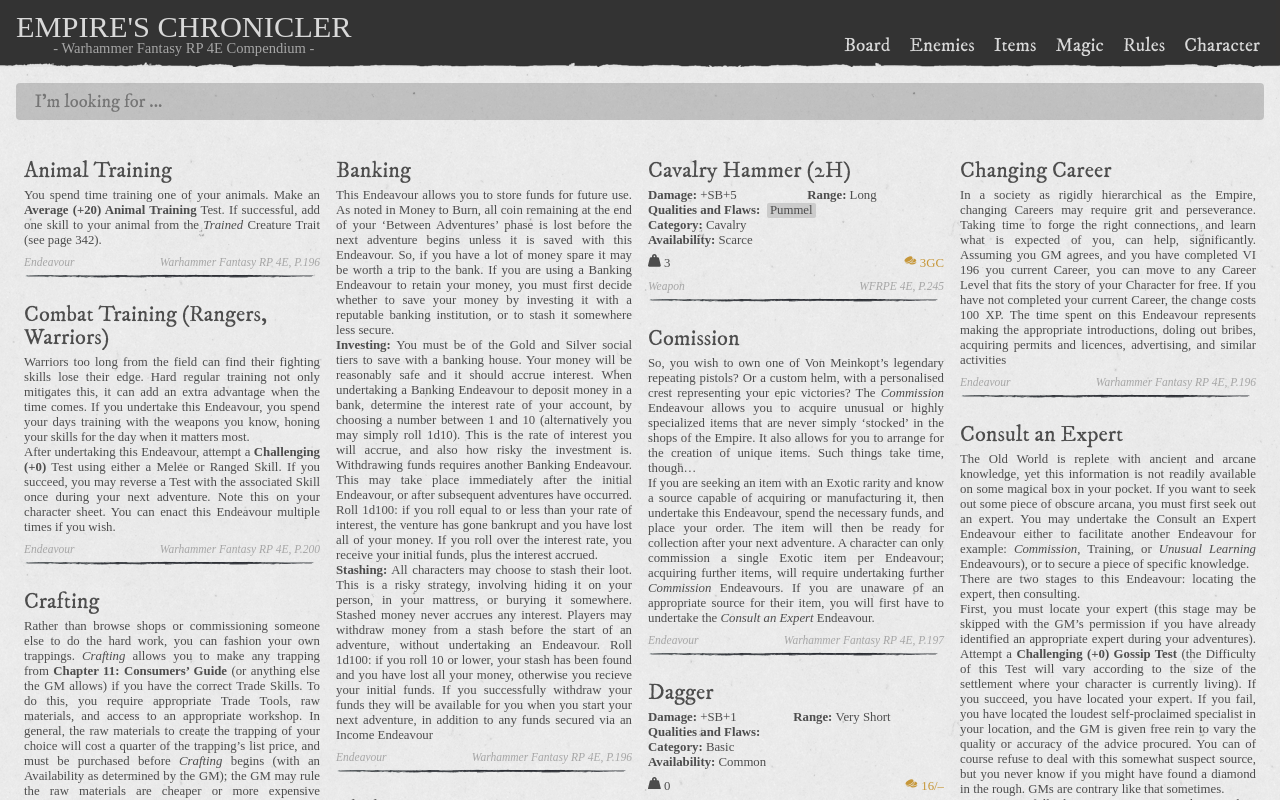
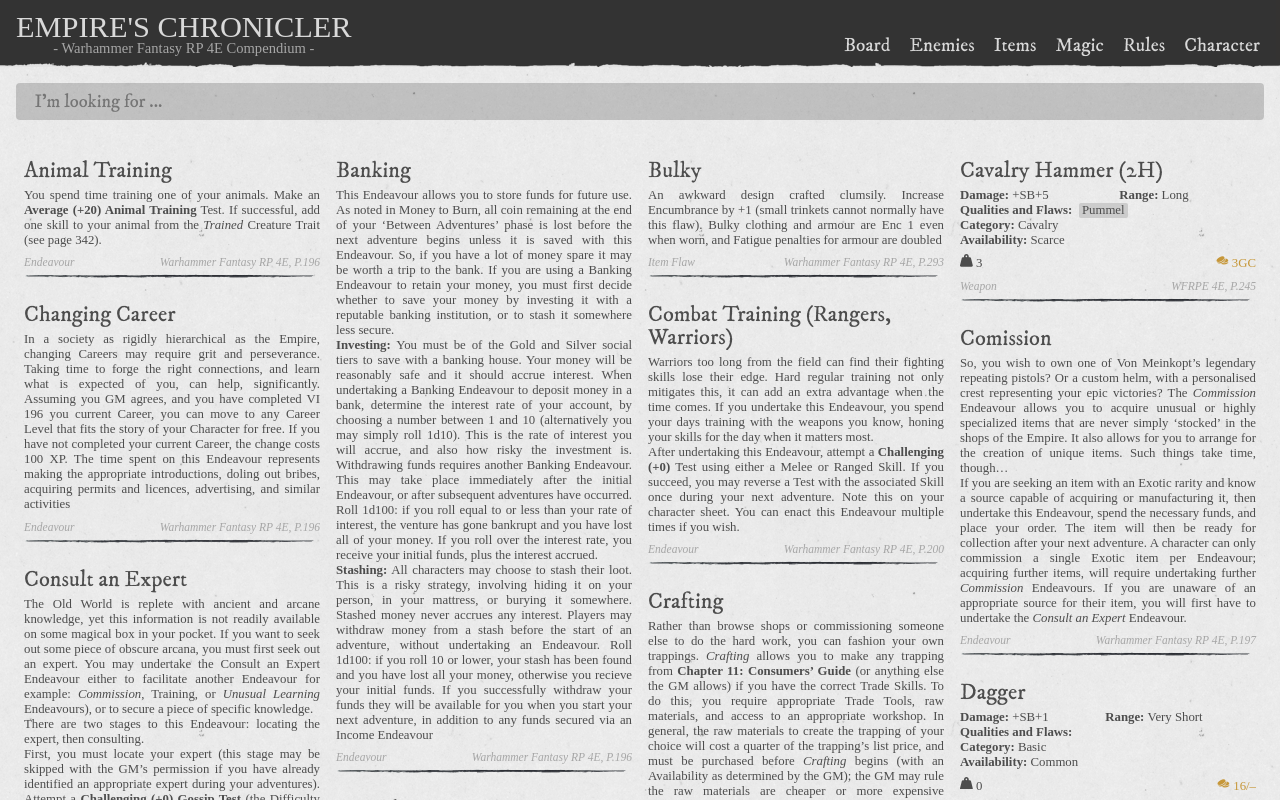
Before and after one commit to Hodwall/empire-chronicler, a React (Vite) app: page / in a window 1280 px wide. Shown: the top 800 px of the page. Built offline with nearby package versions, Linux system fonts and the light colour scheme; a web font is replaced by a local one.

Commit message:
Register WFRP4E book item qualities and flaws

```diff
--- a/src/Components/Drawer/Drawer.css
+++ b/src/Components/Drawer/Drawer.css
@@ -2,15 +2,16 @@
   position: absolute;
   top: var(--navbar-height);
   background-color: var(--navbar-bg-color);
-  width: 100%;
   padding: 1em;
   padding-top: 1.5em;
   display: flex;
   z-index: 9;
+  width: calc(100% - 2em);
 }
 
 .Drawer>div {
   display: flex;
+  flex-wrap: wrap;
   gap: 0.5em
 }
 
@@ -22,7 +23,7 @@
   line-height: 2em;
   display: flex;
   align-items: middle;
-
+  min-width: 15em;
   background-color: hsl(0, 0%, 28%);
   width: 15em;
   font-family: 'IM Fell DW Pica';
--- a/src/Components/Drawer/Drawer.tsx
+++ b/src/Components/Drawer/Drawer.tsx
@@ -1,10 +1,10 @@
 import './Drawer.css';
-type DrawerSectionsType = { [key: string]: JSX.Element };
+type DrawerSectionsType = { [key: string]: JSX.Element; };
 
 
 const Drawer = (props: {
   sectionId: string,
-    setSection: (s: string) => void
+  setSection: (s: string) => void;
 }) => {
   const drawer_sections: DrawerSectionsType = {
     'character': (
@@ -28,6 +28,7 @@
     'items': (
       <div>
         <div className="section-link" onClick={() => props.setSection('')}>The consumer's guide</div>
+        <div className="section-link" onClick={() => props.setSection('qualities-and-flaws')}>Qualities and Flaws</div>
         <div className="section-link" onClick={() => props.setSection('weapons')}>Weapons</div>
         <div className="section-link" onClick={() => props.setSection('')}>Armor</div>
       </div>
@@ -38,13 +39,13 @@
         <div className="section-link" onClick={() => props.setSection('')}>Enemy Traits</div>
       </div>
     ),
-    }
+  };
 
   return (
     <div className="Drawer">
       {drawer_sections[props.sectionId]}
     </div>
-    )
-}
+  );
+};
 
 export default Drawer;
--- /dev/null
+++ b/src/Components/Quality/Quality.tsx
@@ -0,0 +1,17 @@
+import Card from '../Card/Card';
+
+const Quality = (props: {
+  name: string,
+  type: string,
+  category: string,
+  content: string,
+  source: string,
+}) => {
+  return (
+    <Card title={props.name} type={props.type.replace('-', ' ')} source={props.source} size={'large'}>
+      <div className='content' dangerouslySetInnerHTML={{ __html: props.content }}></div>
+    </Card>
+  );
+};
+
+export default Quality;
--- a/src/Components/Section/Section.tsx
+++ b/src/Components/Section/Section.tsx
@@ -5,6 +5,8 @@
 import endeavours_data from '../../data/endeavours_data.tsx';
 import Masonry from '@mui/lab/Masonry';
 import './Section.css';
+import qualities_and_flaws_data from '../../data/qualities_and_flaws_data.tsx';
+import Quality from '../Quality/Quality.tsx';
 
 
 const Section = (props: {
@@ -27,8 +29,11 @@
     case 'endeavours':
       filtered_data = [...endeavours_data];
       break;
+    case 'qualities-and-flaws':
+      filtered_data = [...qualities_and_flaws_data];
+      break;
     default:
-      filtered_data = [...weapons_data, ...endeavours_data];
+      filtered_data = [...weapons_data, ...endeavours_data, ...qualities_and_flaws_data];
   }
 
   // Further filter data by active filter
@@ -62,6 +67,10 @@
     'endeavours': [
       <button key={'e1'} className={`${filter && filter.value === 'common' ? 'active' : ''}`} onClick={() => setFilter({ field: 'category', value: 'common' })}>COMMON ENDEAVOURS</button>,
       <button key={'e2'} className={`${filter && filter.value === 'class' ? 'active' : ''}`} onClick={() => setFilter({ field: 'category', value: 'class' })}>CLASS ENDEAVOURS</button>
+    ],
+    'qualities-and-flaws': [
+      <button key={'e1'} className={`${filter && filter.value === 'common' ? 'active' : ''}`} onClick={() => setFilter({ field: 'category', value: 'item-quality' })}>ITEM QUALITIES</button>,
+      <button key={'e2'} className={`${filter && filter.value === 'class' ? 'active' : ''}`} onClick={() => setFilter({ field: 'category', value: 'item-flaw' })}>ITEM FLAWS</button>
     ]
   };
 
@@ -78,37 +87,6 @@
         )
       }
       <div className="content">
-        {/* <ImageList cols={8} rowHeight={160}>
-          {
-            weapons_data.map((item: any, index: number) => {
-              return (
-                <Weapon
-                  key={index}
-                  name={item.name}
-                  price={item.price}
-                  encumbrance={item.encumbrance}
-                  availability={item.availability}
-                  range={item.range}
-                  damage={item.damage}
-                  traits={item.traits}
-                />
-              );
-            })
-          }
-          {
-            endeavours_data.map((item: any, index: number) => {
-              return (
-                <Endeavour
-                  key={index}
-                  name={item.name}
-                  content={item.content}
-                  source={item.source}
-                />
-              );
-            })
-          }
-        </ImageList> */}
-
         <Masonry columns={{ xs: 1, sm: 2, md: 3, lg: 4, xl: 6 }} spacing={2} sx={{ margin: 0 }}>
           {
             filtered_data.map((item: any, index: number) => {
@@ -139,6 +117,18 @@
                       source={item.source}
                     />
                   );
+                case 'quality':
+                case 'flaw':
+                  return (
+                    <Quality
+                      key={index}
+                      name={item.name}
+                      type={item.category}
+                      category={item.category}
+                      content={item.content}
+                      source={item.source}
+                    />
+                  );
                 default:
                   return <div>{item.name}</div>;
               }
--- /dev/null
+++ b/src/data/qualities_and_flaws_data.tsx
@@ -0,0 +1,62 @@
+const qualities_and_flaws_data = [
+  //item qualities
+  {
+    type: 'quality',
+    category: 'item-quality',
+    name: 'Durable',
+    content: `Laboriously crafted using strong materials, the item can take +Durable Damage points before it suffers any negatives (see Weapon Damage and Armour Damage on pages 296 and 299) and gains a saving throw of 9+ on a 1d10 roll against instant breakage from sources like Trap Blade (see page 298). This Quality can be taken multiple times. Each time it is taken, the saving throw improves by 1 (e.g. From 9+ to 8+)`,
+    source: 'Warhammer Fantasy RP 4E, p.292'
+  },
+  {
+    type: 'quality',
+    category: 'item-quality',
+    name: 'Fine',
+    content: `Meticulously crafted to please the eye. This Quality is a sign of social status and can be taken multiple times. The higher the quality, the more impressive it seems.`,
+    source: 'Warhammer Fantasy RP 4E, p.292'
+  },
+  {
+    type: 'quality',
+    category: 'item-quality',
+    name: 'Lightweight',
+    content: `Cleverly crafted for ease of carrying. Reduce Encumbrance points by 1.`,
+    source: 'Warhammer Fantasy RP 4E, p.292'
+  },
+  {
+    type: 'quality',
+    category: 'item-quality',
+    name: 'Practical',
+    content: `Expertly crafted with utility in mind. A failed test using this item receives +1 SL. If the item is a piece of armour, any penalties for wearing it are reduced by one level (for example from −30 to −20)`,
+    source: 'Warhammer Fantasy RP 4E, p.292'
+  },
+  //item flaws
+  {
+    type: 'quality',
+    category: 'item-flaw',
+    name: 'Ugly',
+    content: `Crafted without any aesthetic awareness whatsoever, Ugly items attract negative attention, and related Fellowship Tests might even suffer a –10 penalty`,
+    source: 'Warhammer Fantasy RP 4E, p.292'
+  },
+  {
+    type: 'quality',
+    category: 'item-flaw',
+    name: 'Shoddy',
+    content: `Hastily crafted by an amateur or fraudster. The item breaks when used in any failed Test rolling a double. Similarly, Shoddy armour breaks if any Critical Hit is sustained to a Hit Location it protects.`,
+    source: 'Warhammer Fantasy RP 4E, p.292'
+  },
+  {
+    type: 'quality',
+    category: 'item-flaw',
+    name: 'Unreliable',
+    content: `Crafted without attention to functionality, a failed test using this item receives –1 SL. Further, penalties for wearing Unreliable armour are doubled`,
+    source: 'Warhammer Fantasy RP 4E, p.293'
+  },
+  {
+    type: 'quality',
+    category: 'item-flaw',
+    name: 'Bulky',
+    content: `An awkward design crafted clumsily. Increase Encumbrance by +1 (small trinkets cannot normally have this flaw). Bulky clothing and armour are Enc 1 even when worn, and Fatigue penalties for armour are doubled`,
+    source: 'Warhammer Fantasy RP 4E, p.293'
+  },
+];
+
+export default qualities_and_flaws_data;
```
Lines whose indentation alone changed are shown as unchanged.
